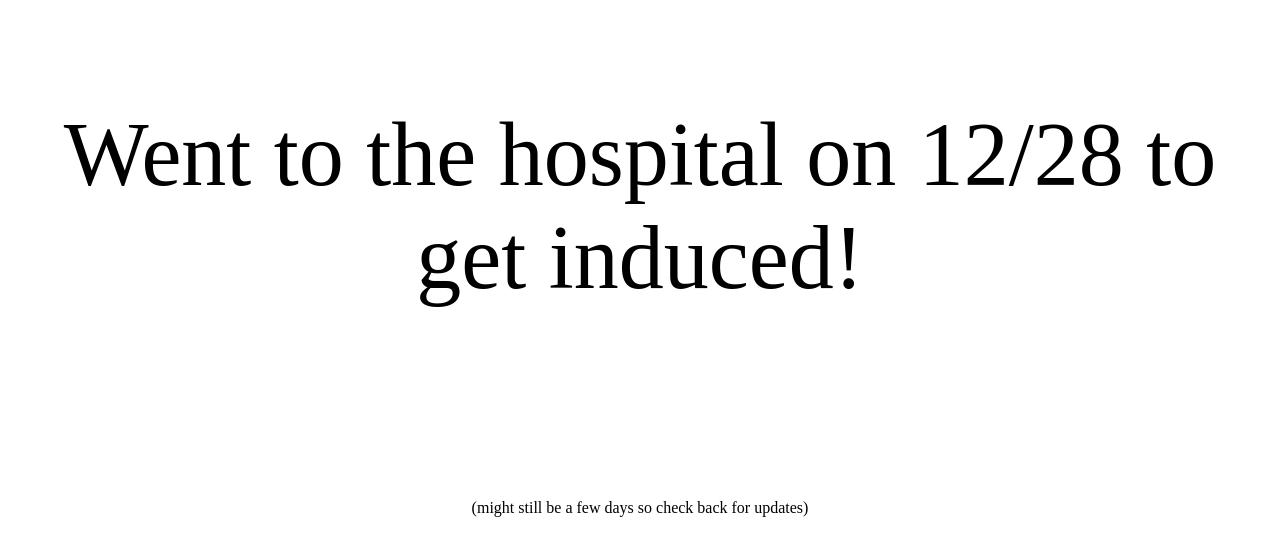
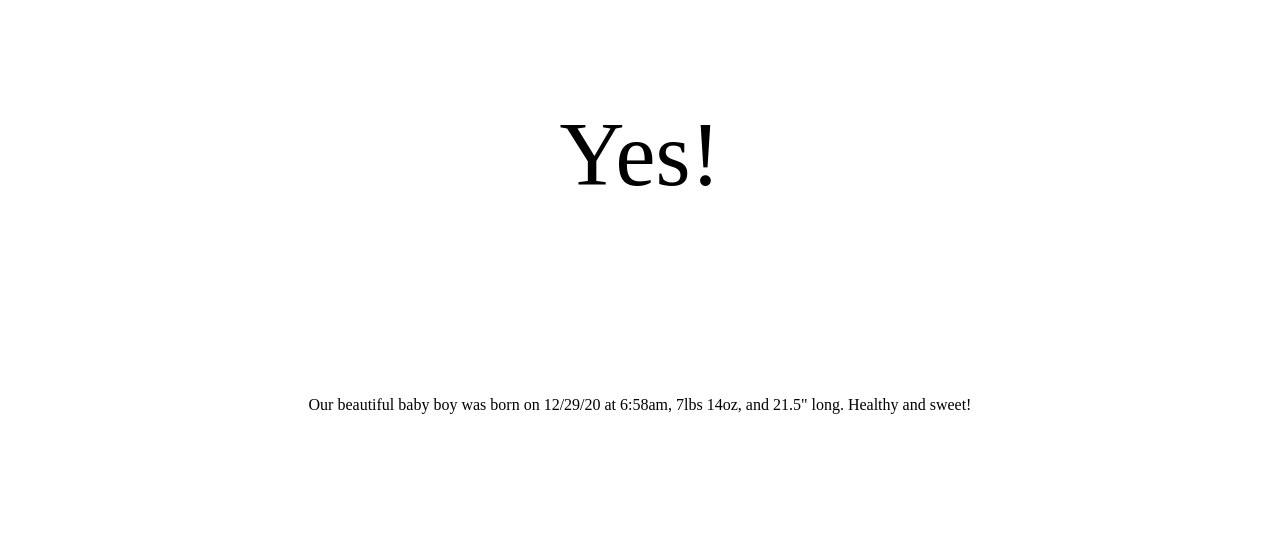
Before and after one commit to heinzhealey/baby, a plain HTML site: page index.html in a window 1280 px wide. Shown: the part 113-668 px from the top of the page. Drawn offline with Linux system fonts and the light colour scheme.

Commit message:
Update index.html

```diff
--- a/index.html
+++ b/index.html
@@ -8,8 +8,8 @@ p.ex1 {
 </style>
 </head>
 <body>
-<center><p class="ex1">Went to the hospital on 12/28 to get induced!</p>
-<p>(might still be a few days so check back for updates)</p></center>
+<center><p class="ex1">Yes!</p>
+<p>Our beautiful baby boy was born on 12/29/20 at 6:58am, 7lbs 14oz, and 21.5" long. Healthy and sweet!</p></center>
 
 </body>
 </html>
```
